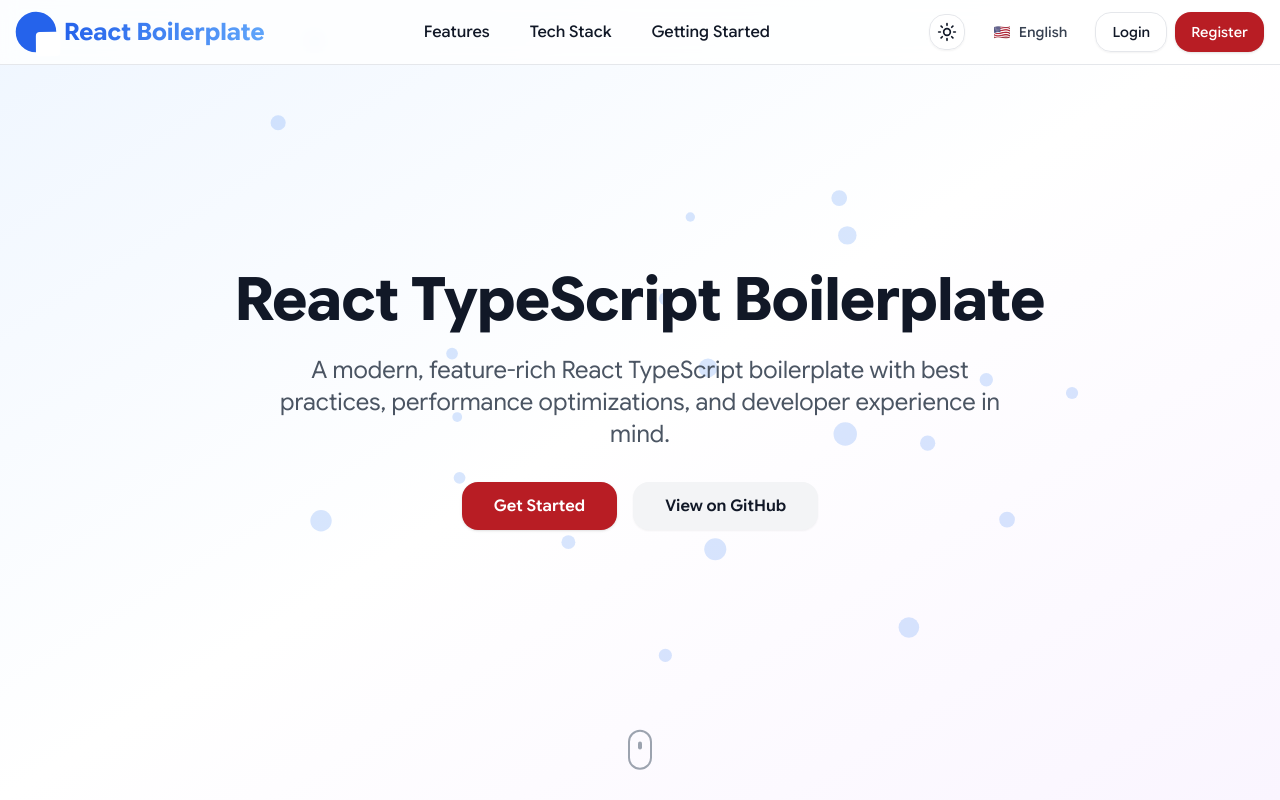
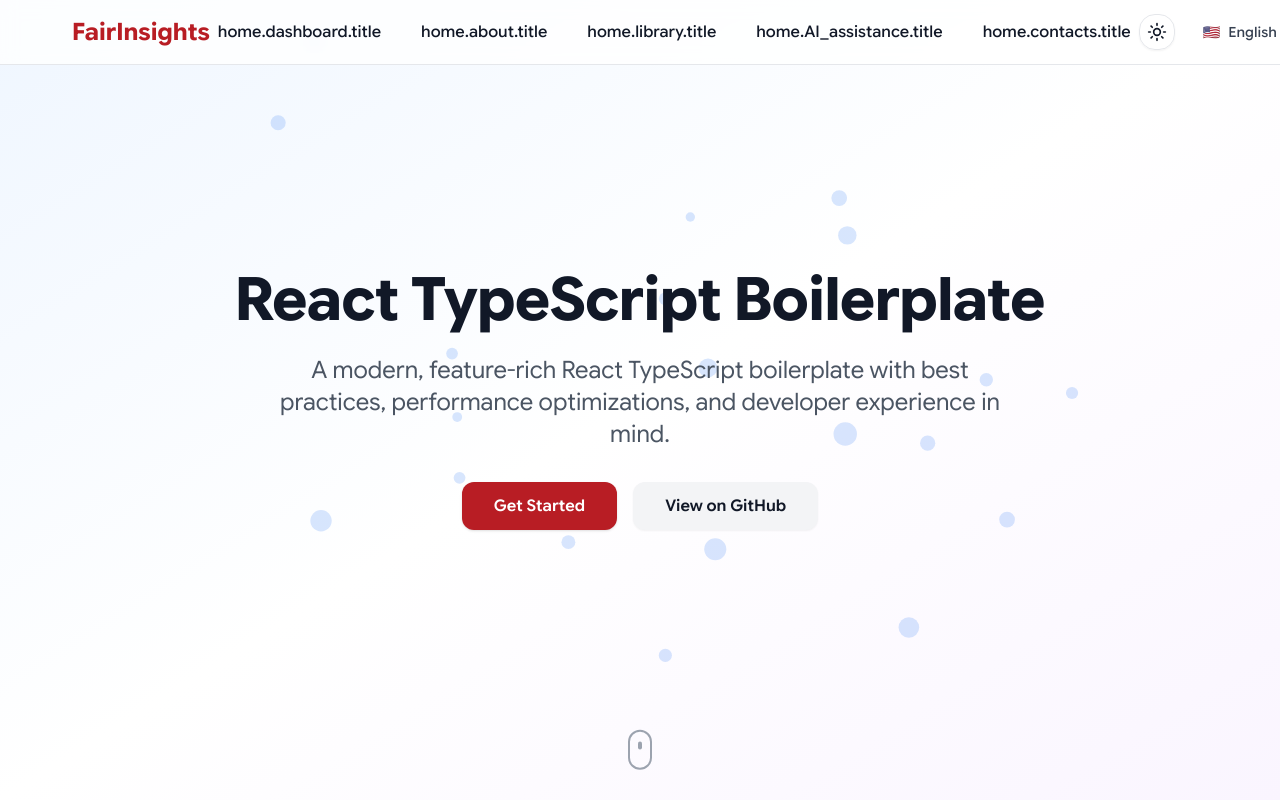
Before and after one commit to dscdut/FairInSight, a React (Vite) app in the folder frontend/: page / in a window 1280 px wide. Shown: the top 800 px of the page. Built offline with nearby package versions, Linux system fonts and the light colour scheme.

Commit message:
feat(FI-18): implement header-bar

```diff
--- a/frontend/src/_mocks/data-nav-bar.mock.ts
+++ b/frontend/src/_mocks/data-nav-bar.mock.ts
@@ -1,5 +1,7 @@
 export const navLinks = [
-  { labelKey: 'features.title', to: '#features' },
-  { labelKey: 'techStack.title', to: '#tech-stack' },
-  { labelKey: 'gettingStarted.title', to: '#getting-started' }
+  { labelKey: 'dashboard.title', to: '#dashboard' },
+  { labelKey: 'about.title', to: '#about' },
+  { labelKey: 'library.title', to: '#library' },
+  { labelKey: 'AI_assistance.title', to: '#ai-assistance' },
+  { labelKey: 'contacts.title', to: '#contacts' }
 ]
--- a/frontend/src/components/header-nav/header-nav.tsx
+++ b/frontend/src/components/header-nav/header-nav.tsx
@@ -40,7 +40,7 @@ const Header = () => {
 
   return (
     <header className='fixed top-0 left-0 z-50 w-full border-b border-gray-200 backdrop-blur bg-white/80 dark:bg-gray-900/80 dark:border-gray-800'>
-      <nav className='container flex justify-between items-center px-4 py-3 mx-auto'>
+      <nav className='container flex justify-between items-center py-3 mx-auto'>
         <Logo />
         <ul className='hidden gap-6 items-center md:flex'>
           {navLinks.map((link) => (
--- a/frontend/src/components/logo/logo.tsx
+++ b/frontend/src/components/logo/logo.tsx
@@ -1,6 +1,7 @@
 import { motion } from 'framer-motion'
 import { Link } from 'react-router-dom'
 
+import { logo } from '@/assets/images'
 import { ROUTE } from '@/core/constants/path'
 
 const Logo = ({ className = '' }) => {
@@ -13,33 +14,10 @@ const Logo = ({ className = '' }) => {
         className={`flex items-center space-x-2 ${className}`}
       >
         <div className='relative'>
-          <motion.div
-            animate={{
-              scale: [1, 1.2, 1],
-              rotate: [0, 5, 0]
-            }}
-            transition={{
-              duration: 2,
-              repeat: Infinity,
-              repeatType: 'reverse'
-            }}
-            className='w-10 h-10 bg-blue-600 rounded-lg'
-          />
-          <motion.div
-            animate={{
-              scale: [1, 1.1, 1],
-              rotate: [0, -5, 0]
-            }}
-            transition={{
-              duration: 2,
-              repeat: Infinity,
-              repeatType: 'reverse'
-            }}
-            className='absolute top-1/2 left-1/2 w-6 h-6 bg-white rounded -translate-x-1/2 -translate-y-1/2'
-          />
+          <img src={logo} alt='Logo' className='w-10 h-9' />
         </div>
-        <span className='text-2xl font-bold text-transparent bg-clip-text bg-gradient-to-r from-blue-600 to-blue-400'>
-          React Boilerplate
+        <span className='text-2xl font-bold text-transparent bg-clip-text bg-gradient-to-r from-primary to-primary'>
+          FairInsights
         </span>
       </motion.div>
     </Link>
--- a/frontend/src/components/ui/button-variants.ts
+++ b/frontend/src/components/ui/button-variants.ts
@@ -1,7 +1,7 @@
 import { cva } from 'class-variance-authority'
 
 export const buttonVariants = cva(
-  'inline-flex items-center justify-center gap-2 whitespace-nowrap rounded-md transition-colors focus-visible:outline-none focus-visible:ring-1 focus-visible:ring-ring disabled:pointer-events-none disabled:opacity-50 [&_svg]:pointer-events-none [&_svg]:shrink-0',
+  'inline-flex items-center justify-center gap-2 whitespace-nowrap rounded-sm transition-colors focus-visible:outline-none focus-visible:ring-1 focus-visible:ring-ring disabled:pointer-events-none disabled:opacity-50 [&_svg]:pointer-events-none [&_svg]:shrink-0',
   {
     variants: {
       variant: {
```
